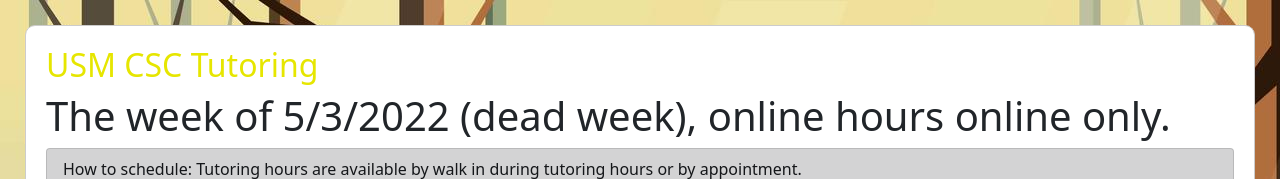
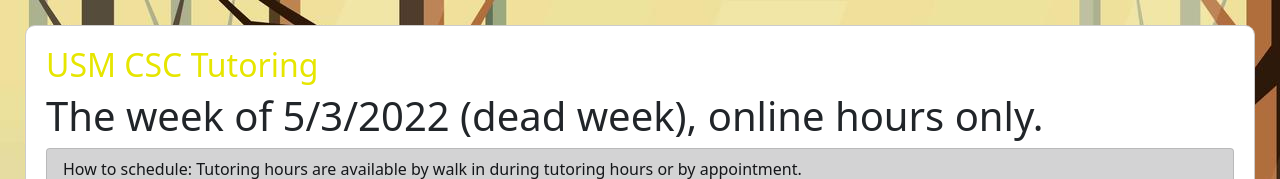
Before and after one commit to Cantogen/TutoringWebsite, a plain HTML site: page index.html in a window 1280 px wide. Shown: the top 179 px of the page. Drawn offline with nearby package versions, Linux system fonts and the light colour scheme.

Commit message:
Update index.html

```diff
--- a/index.html
+++ b/index.html
@@ -18,7 +18,7 @@
     <div>
     	<h2>USM CSC Tutoring</h2>
 
-		  <h1>The week of 5/3/2022 (dead week), online hours online only. </h1>
+		  <h1>The week of 5/3/2022 (dead week), online hours only. </h1>
 
     	<ul class="list-group">
     		<li class="list-group-item list-group-item-dark">How to schedule: Tutoring hours are available by walk in during tutoring hours or by appointment. <br> <em>(Appointments carry priority.)</em> &emsp;&emsp;&emsp;Email:  w10001068@usm.edu&emsp;&emsp;&emsp; Tutor: Enoc Lopez</li>
```
